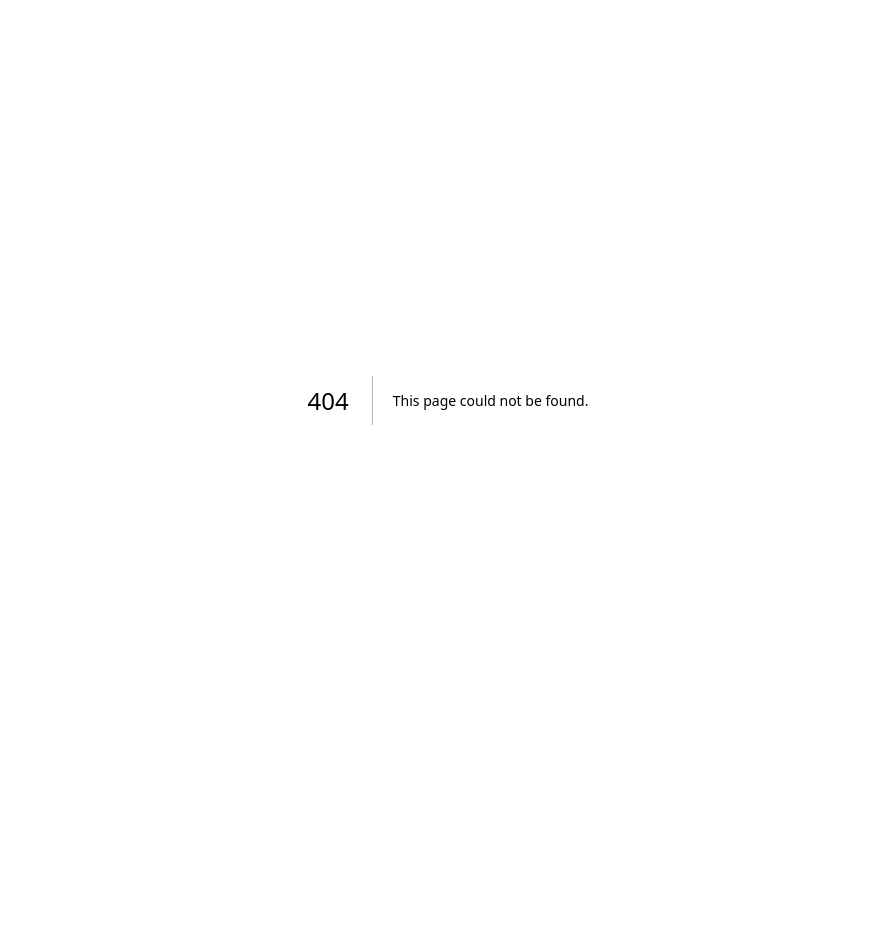
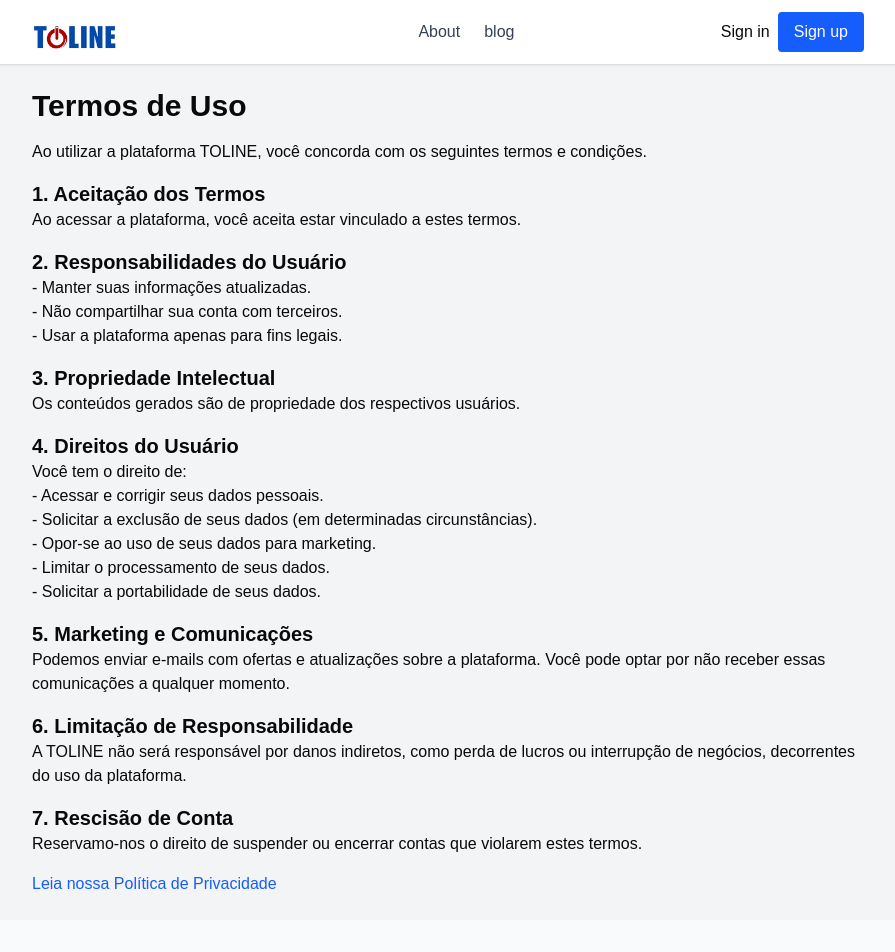
Before and after one commit to tarrciodev/toline, a Next.js app: page /terms-of-use in a window 1280 px wide. Before the commit this address had no page. Shown: the top 952 px of the page, without its empty margins (192-1087 px from the left). Before the commit the page ends 800 px from the top, so only its background shows below. Built offline with nearby package versions, Linux system fonts and the light colour scheme.

Commit message:
feat: page policies and terms of uses created

```diff
--- /dev/null
+++ b/src/app/(policies)/layout.tsx
@@ -0,0 +1,18 @@
+import { Footer } from "@/components/footer";
+import { Header } from "@/components/header";
+
+export default function PoliciesLayout({
+    children,
+}: {
+    children: React.ReactNode;
+}) {
+    return (
+        <div className='bg-gray-50  overflow-y-auto flex flex-col min-h-screen'>
+            <Header />
+            <div className='bg-gray-100 px-4 sm:px-56 py-6 flex flex-1'>
+                {children}
+            </div>
+            <Footer />
+        </div>
+    );
+}
--- /dev/null
+++ b/src/app/(policies)/privacy-policy/page.tsx
@@ -0,0 +1,84 @@
+import Link from "next/link";
+
+export default function PrivacyPolicy() {
+    return (
+        <div>
+            <h1 className='text-xl sm:text-3xl font-bold mb-4'>
+                Política de Privacidade
+            </h1>
+            <p className='mb-4'>
+                A TOLINE valoriza a privacidade dos seus usuários e segue as
+                diretrizes descritas abaixo.
+            </p>
+
+            <h2 className='text-lg sm:text-xl font-semibold mt-4'>
+                1. Coleta de Dados
+            </h2>
+            <p className='mb-4'>
+                - Informações de cadastro: nome, e-mail, telefone.
+                <br />- Dados de uso: IP, localização, cookies.
+            </p>
+
+            <h2 className='text-lg sm:text-xl font-semibold mt-4'>
+                2. Uso dos Dados
+            </h2>
+            <p className='mb-4'>
+                - Para fornecer e manter os serviços.
+                <br />- Personalizar a experiência do usuário.
+                <br />- Garantir a segurança da plataforma.
+            </p>
+
+            <h2 className='text-lg sm:text-xl font-semibold mt-4'>
+                3. Segurança dos Dados
+            </h2>
+            <p className='mb-4'>
+                Seus dados são armazenados em servidores seguros com acesso
+                restrito.
+            </p>
+
+            <h2 className='text-lg sm:text-xl font-semibold mt-4'>
+                4. Seus Direitos
+            </h2>
+            <p className='mb-4'>
+                Você tem o direito de:
+                <br />- Acessar e corrigir seus dados pessoais.
+                <br />- Solicitar a exclusão de seus dados (em determinadas
+                circunstâncias).
+                <br />- Opor-se ao uso de seus dados para marketing.
+                <br />- Limitar o processamento de seus dados.
+                <br />- Solicitar a portabilidade de seus dados.
+            </p>
+
+            <h2 className='text-lg sm:text-xl font-semibold mt-4'>
+                5. Cookies e Tecnologias Similares
+            </h2>
+            <p className='mb-4'>
+                Utilizamos cookies para melhorar sua experiência, personalizar
+                anúncios e analisar tráfego.
+            </p>
+
+            <h2 className='text-lg sm:text-xl font-semibold mt-4'>
+                6. Alterações na Política de Privacidade
+            </h2>
+            <p className='mb-4'>
+                Reservamo-nos o direito de atualizar esta política
+                periodicamente. Notificaremos os usuários sobre mudanças
+                significativas.
+            </p>
+
+            <h2 className='text-lg sm:text-xl font-semibold mt-4'>
+                7. Contato
+            </h2>
+            <p className='mb-4'>
+                Dúvidas? Envie um e-mail para: tolinegeral@hotmail.com
+            </p>
+
+            <Link
+                href='/terms-of-use'
+                className='text-blue-600 hover:underline'
+            >
+                Leia nossos Termos de Uso
+            </Link>
+        </div>
+    );
+}
--- /dev/null
+++ b/src/app/(policies)/terms-of-use/page.tsx
@@ -0,0 +1,86 @@
+import Link from "next/link";
+
+export default function TermsOfUse() {
+    return (
+        <div>
+            <h1 className='text-xl sm:text-3xl font-bold mb-4'>
+                Termos de Uso
+            </h1>
+            <p className='mb-4'>
+                Ao utilizar a plataforma TOLINE, você concorda com os seguintes
+                termos e condições.
+            </p>
+
+            <h2 className='text-lg sm:text-xl font-semibold mt-4'>
+                1. Aceitação dos Termos
+            </h2>
+            <p className='mb-4'>
+                Ao acessar a plataforma, você aceita estar vinculado a estes
+                termos.
+            </p>
+
+            <h2 className='text-lg sm:text-xl font-semibold mt-4'>
+                2. Responsabilidades do Usuário
+            </h2>
+            <p className='mb-4'>
+                - Manter suas informações atualizadas.
+                <br />- Não compartilhar sua conta com terceiros.
+                <br />- Usar a plataforma apenas para fins legais.
+            </p>
+
+            <h2 className='text-lg sm:text-xl font-semibold mt-4'>
+                3. Propriedade Intelectual
+            </h2>
+            <p className='mb-4'>
+                Os conteúdos gerados são de propriedade dos respectivos
+                usuários.
+            </p>
+
+            <h2 className='text-lg sm:text-xl font-semibold mt-4'>
+                4. Direitos do Usuário
+            </h2>
+            <p className='mb-4'>
+                Você tem o direito de:
+                <br />- Acessar e corrigir seus dados pessoais.
+                <br />- Solicitar a exclusão de seus dados (em determinadas
+                circunstâncias).
+                <br />- Opor-se ao uso de seus dados para marketing.
+                <br />- Limitar o processamento de seus dados.
+                <br />- Solicitar a portabilidade de seus dados.
+            </p>
+
+            <h2 className='text-lg sm:text-xl font-semibold mt-4'>
+                5. Marketing e Comunicações
+            </h2>
+            <p className='mb-4'>
+                Podemos enviar e-mails com ofertas e atualizações sobre a
+                plataforma. Você pode optar por não receber essas comunicações a
+                qualquer momento.
+            </p>
+
+            <h2 className='text-lg sm:text-xl font-semibold mt-4'>
+                6. Limitação de Responsabilidade
+            </h2>
+            <p className='mb-4'>
+                A TOLINE não será responsável por danos indiretos, como perda de
+                lucros ou interrupção de negócios, decorrentes do uso da
+                plataforma.
+            </p>
+
+            <h2 className='text-lg sm:text-xl font-semibold mt-4'>
+                7. Rescisão de Conta
+            </h2>
+            <p className='mb-4'>
+                Reservamo-nos o direito de suspender ou encerrar contas que
+                violarem estes termos.
+            </p>
+
+            <Link
+                href='/privacy-policy'
+                className='text-blue-600 hover:underline'
+            >
+                Leia nossa Política de Privacidade
+            </Link>
+        </div>
+    );
+}
--- a/src/components/footer.tsx
+++ b/src/components/footer.tsx
@@ -1,9 +1,8 @@
 import { getCurrentYear } from "@/utils/get-current-year";
-import { facebook, instagram, teams, whatsap, youtube } from "@/utils/links";
+import { facebook, instagram, whatsap, youtube } from "@/utils/links";
 import Link from "next/link";
 import { FacebookIcon } from "./svg-icons/facebook";
 import { InstagramIcon } from "./svg-icons/instagram";
-import { TeamsIcon } from "./svg-icons/teams";
 import { Whatsapp } from "./svg-icons/whatsapp";
 import { YoutubeIcon } from "./svg-icons/youtube";
 
@@ -16,16 +15,8 @@ export function Footer() {
                     reservados.
                 </p>
                 <ul className='flex space-x-6'>
-                    <li>
-                        <a href='#' className='hover:text-blue-400'>
-                            Política de Privacidade
-                        </a>
-                    </li>
-                    <li>
-                        <a href='#' className='hover:text-blue-400'>
-                            Termos de Serviço
-                        </a>
-                    </li>
+                    <Link href='/privacy-policy'>Política de Privacidade</Link>
+                    <Link href='terms-of-use'>Termos de Serviço</Link>
                 </ul>
                 <h2 className='text-lg font-semibold'>Siga-nos</h2>
                 <div className='flex gap-6'>
@@ -41,9 +32,6 @@ export function Footer() {
                     <Link href={whatsap}>
                         <Whatsapp />
                     </Link>
-                    <Link href={teams}>
-                        <TeamsIcon />
-                    </Link>
                 </div>
             </div>
         </footer>
--- a/src/services/chat/chat-messaging.ts
+++ b/src/services/chat/chat-messaging.ts
@@ -43,7 +43,7 @@ export function useChatMesaging(
         };
 
         ws.onmessage = (event) => {
-            const commingMessage = JSON.parse(event.data).message;
+            const commingMessage = JSON.parse(event.data);
 
             if (commingMessage) {
                 const oldMessages = client.getQueryData([
@@ -107,7 +107,9 @@ export function useChatMesaging(
     ) {
         if (e.key === "Enter" && !e.shiftKey) {
             e.preventDefault(); // Impede quebra de linha no textarea
-            handleSendMessage();
+            if (messageContent !== "") {
+                handleSendMessage();
+            }
         }
     }
 
--- a/src/services/chat/index.ts
+++ b/src/services/chat/index.ts
@@ -83,7 +83,8 @@ export default function useChatService({
         };
 
         ws.onmessage = (event) => {
-            const commingMessage = JSON.parse(event.data).message as IMessage;
+            const commingMessage = JSON.parse(event.data) as IMessage;
+            console.log({ commingMessage });
 
             if (!conversations) {
                 client.invalidateQueries({
--- a/src/utils/links.ts
+++ b/src/utils/links.ts
@@ -1,4 +1,3 @@
-export const teams = "https://teams.live.com/l/community/FEALCz_BIyvKkOqxgU";
 export const facebook =
     "https://web.facebook.com/profile.php?id=61570637136139";
 export const instagram = "https://www.instagram.com/toline.angola/";
```
